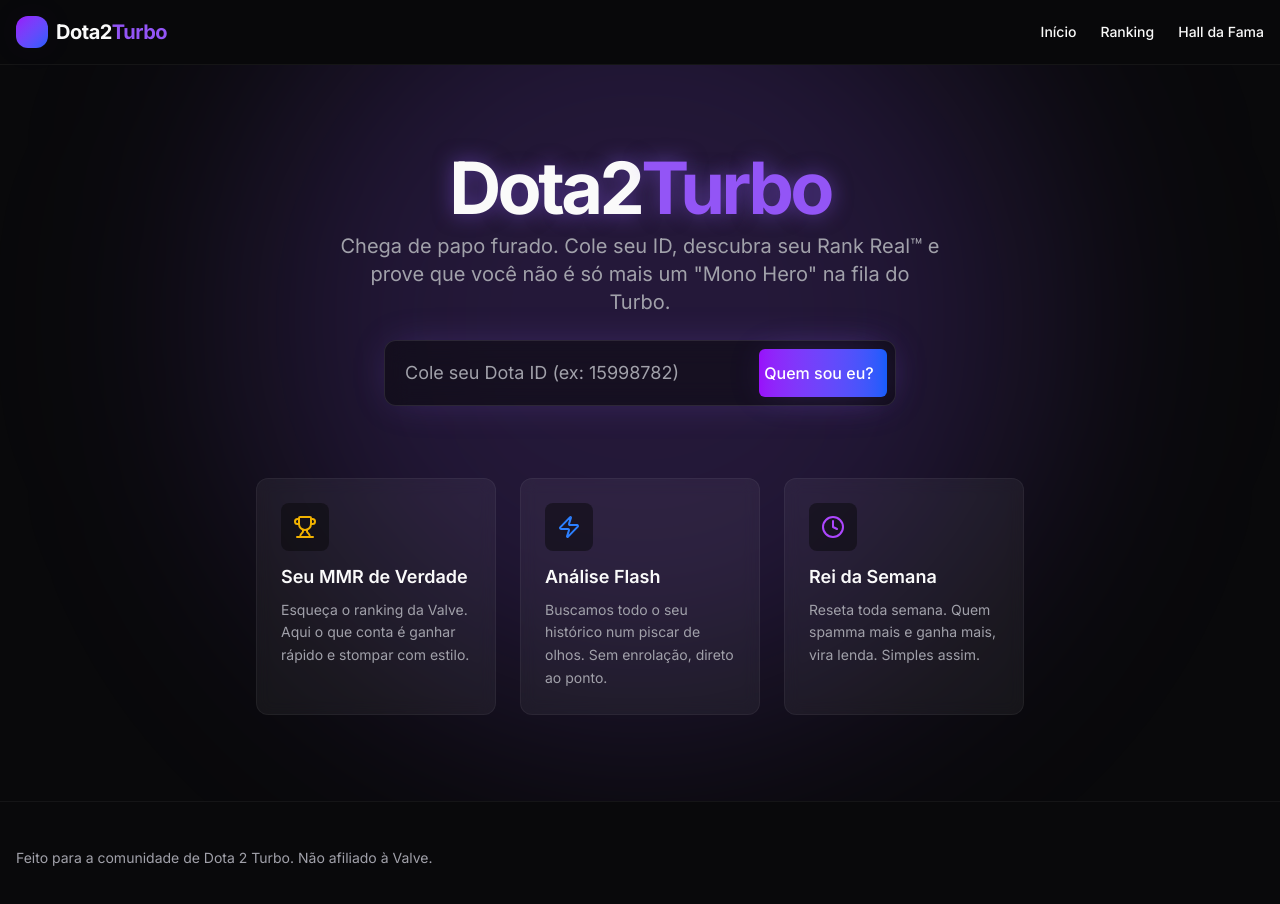
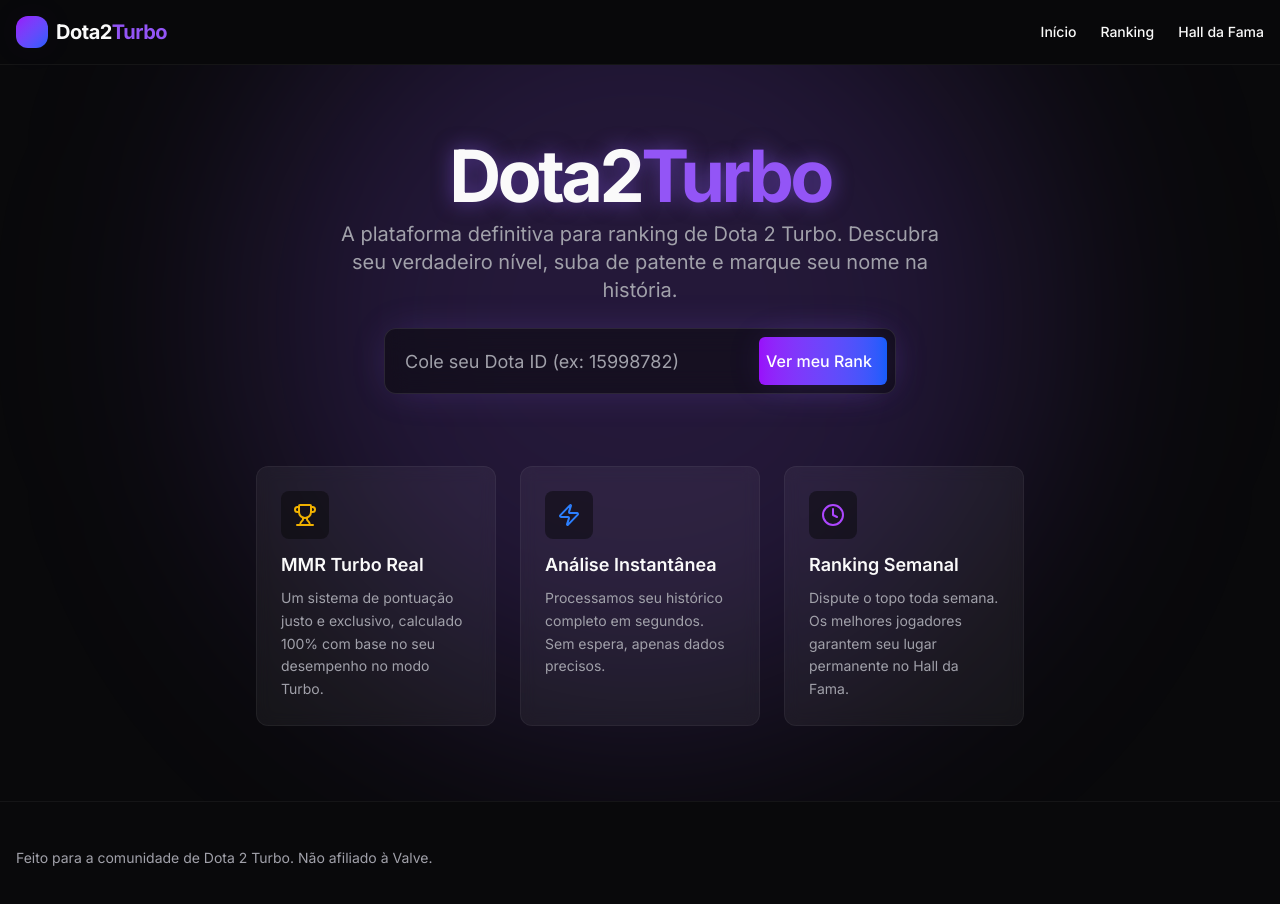
Before and after one commit to laaridev/dota2turbo-mmr, a Next.js app: page / in a window 1280 px wide. Shown: the top 904 px of the page. Built offline with nearby package versions, Linux system fonts and the light colour scheme.

Commit message:
chore: polish copy to be premium/competitive

```diff
--- a/app/hall-of-fame/page.tsx
+++ b/app/hall-of-fame/page.tsx
@@ -7,7 +7,7 @@ export default function HallOfFamePage() {
         <div className="container mx-auto p-4 space-y-8 pb-20 mt-8">
             <div className="text-center space-y-2">
                 <h1 className="text-3xl font-bold tracking-tight text-glow">Hall da Fama</h1>
-                <p className="text-muted-foreground">Onde os tryhards viram imortais.</p>
+                <p className="text-muted-foreground">A galeria dos melhores jogadores de Turbo.</p>
             </div>
 
             <div className="grid grid-cols-1 md:grid-cols-3 gap-6">
@@ -28,7 +28,7 @@ export default function HallOfFamePage() {
                                 <Badge variant="gold">TBD</Badge>
                             </div>
                             <div className="text-center text-sm text-muted-foreground pt-4">
-                                Calma lá, a temporada mal começou. Vá jogar!
+                                A temporada atual ainda está em andamento.
                             </div>
                         </div>
                     </CardContent>
@@ -44,7 +44,7 @@ export default function HallOfFamePage() {
                     <CardContent>
                         <div className="space-y-4">
                             <div className="text-center text-sm text-muted-foreground pt-4">
-                                Vago. Você tem coragem de tomar esse lugar?
+                                Nenhuma lenda registrada nesta categoria ainda.
                             </div>
                         </div>
                     </CardContent>
@@ -60,7 +60,7 @@ export default function HallOfFamePage() {
                     <CardContent>
                         <div className="space-y-4">
                             <div className="text-center text-sm text-muted-foreground pt-4">
-                                Ninguém conseguiu 10 vitórias seguidas ainda? Sério?
+                                Aguardando a primeira grande sequência de vitórias...
                             </div>
                         </div>
                     </CardContent>
--- a/app/leaderboard/page.tsx
+++ b/app/leaderboard/page.tsx
@@ -27,7 +27,7 @@ export default function LeaderboardPage() {
         <div className="container mx-auto p-4 space-y-8 pb-20 mt-8">
             <div className="text-center space-y-2">
                 <h1 className="text-3xl font-bold tracking-tight text-glow">Ranking Global</h1>
-                <p className="text-muted-foreground">Os Top 100 que não veem a luz do dia.</p>
+                <p className="text-muted-foreground">Os 100 Melhores Jogadores de Turbo</p>
             </div>
 
             <Card className="bg-card/30 border-white/5 backdrop-blur-sm max-w-4xl mx-auto">
--- a/app/page.tsx
+++ b/app/page.tsx
@@ -40,7 +40,7 @@ export default function Home() {
             Dota2<span className="text-primary">Turbo</span>
           </h1>
           <p className="text-lg md:text-xl text-muted-foreground max-w-[600px] mx-auto">
-            Chega de papo furado. Cole seu ID, descubra seu Rank Real™ e prove que você não é só mais um "Mono Hero" na fila do Turbo.
+            A plataforma definitiva para ranking de Dota 2 Turbo. Descubra seu verdadeiro nível, suba de patente e marque seu nome na história.
           </p>
         </div>
 
@@ -57,7 +57,7 @@ export default function Home() {
                 <div className="h-5 w-5 border-2 border-white/30 border-t-white rounded-full animate-spin" />
               ) : (
                 <>
-                  Quem sou eu? <Zap className="ml-2 h-4 w-4" />
+                  Ver meu Rank <Zap className="ml-2 h-4 w-4" />
                 </>
               )}
             </Button>
@@ -67,18 +67,18 @@ export default function Home() {
         <div className="grid grid-cols-1 md:grid-cols-3 gap-6 pt-12 text-left">
           <FeatureCard
             icon={<Trophy className="h-6 w-6 text-yellow-500" />}
-            title="Seu MMR de Verdade"
-            description="Esqueça o ranking da Valve. Aqui o que conta é ganhar rápido e stompar com estilo."
+            title="MMR Turbo Real"
+            description="Um sistema de pontuação justo e exclusivo, calculado 100% com base no seu desempenho no modo Turbo."
           />
           <FeatureCard
             icon={<Zap className="h-6 w-6 text-blue-500" />}
-            title="Análise Flash"
-            description="Buscamos todo o seu histórico num piscar de olhos. Sem enrolação, direto ao ponto."
+            title="Análise Instantânea"
+            description="Processamos seu histórico completo em segundos. Sem espera, apenas dados precisos."
           />
           <FeatureCard
             icon={<Clock className="h-6 w-6 text-purple-500" />}
-            title="Rei da Semana"
-            description="Reseta toda semana. Quem spamma mais e ganha mais, vira lenda. Simples assim."
+            title="Ranking Semanal"
+            description="Dispute o topo toda semana. Os melhores jogadores garantem seu lugar permanente no Hall da Fama."
           />
         </div>
       </motion.div>
```
